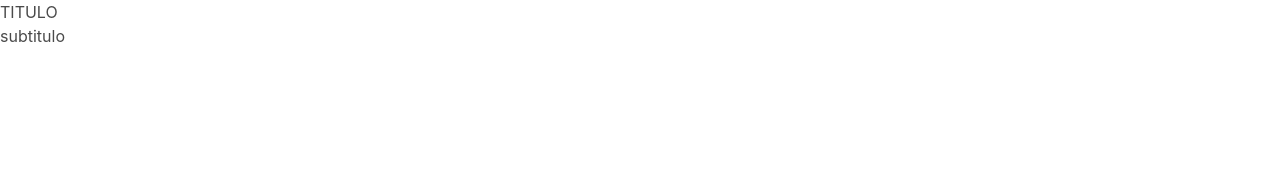
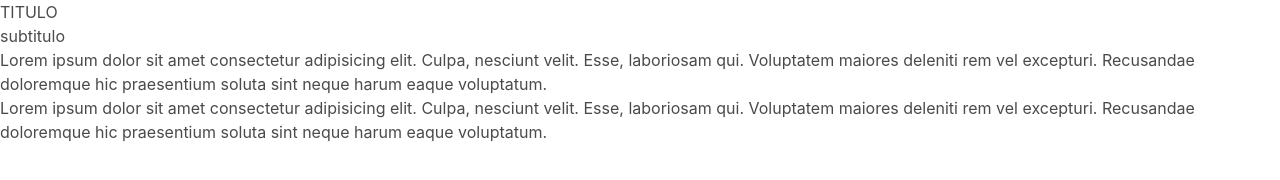
Before and after one commit to Agusgoi/prueba2, a plain HTML site: page index.html in a window 1280 px wide. Drawn offline with nearby package versions, Linux system fonts and the light colour scheme.

Commit message:
parrafos

```diff
--- a/index.html
+++ b/index.html
@@ -13,6 +13,11 @@
         <h1>TITULO</h1>
         <h2>subtitulo</h2>
 
+        <p>Lorem ipsum dolor sit amet consectetur adipisicing elit. Culpa, nesciunt velit. Esse, laboriosam qui. Voluptatem maiores deleniti rem vel excepturi. Recusandae doloremque hic praesentium soluta sint neque harum eaque voluptatum.</p>
+
+        <p>Lorem ipsum dolor sit amet consectetur adipisicing elit. Culpa, nesciunt velit. Esse, laboriosam qui. Voluptatem maiores deleniti rem vel excepturi. Recusandae doloremque hic praesentium soluta sint neque harum eaque voluptatum.</p>
+
+
     </header>
 
     <script src="main.js"> </script>
```
